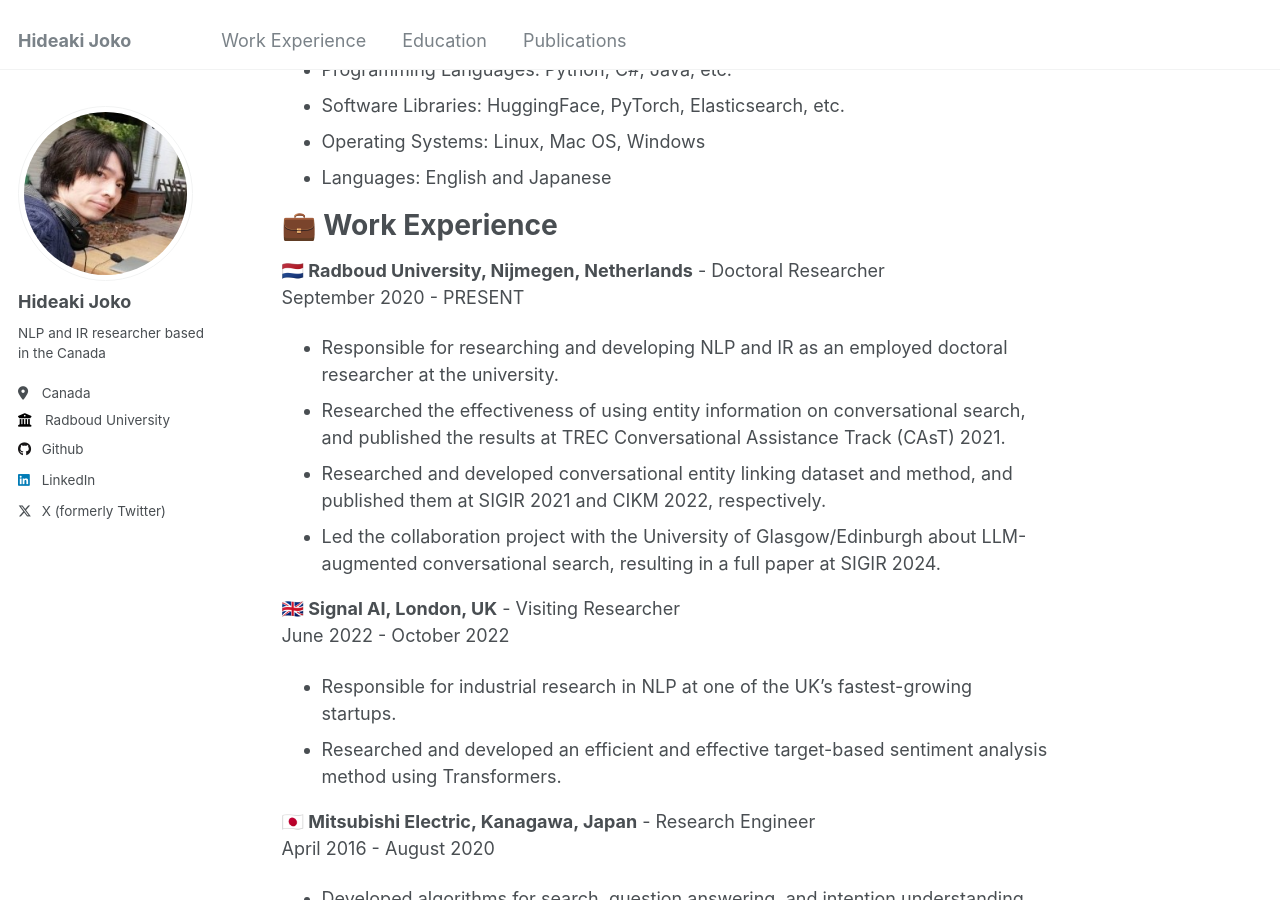
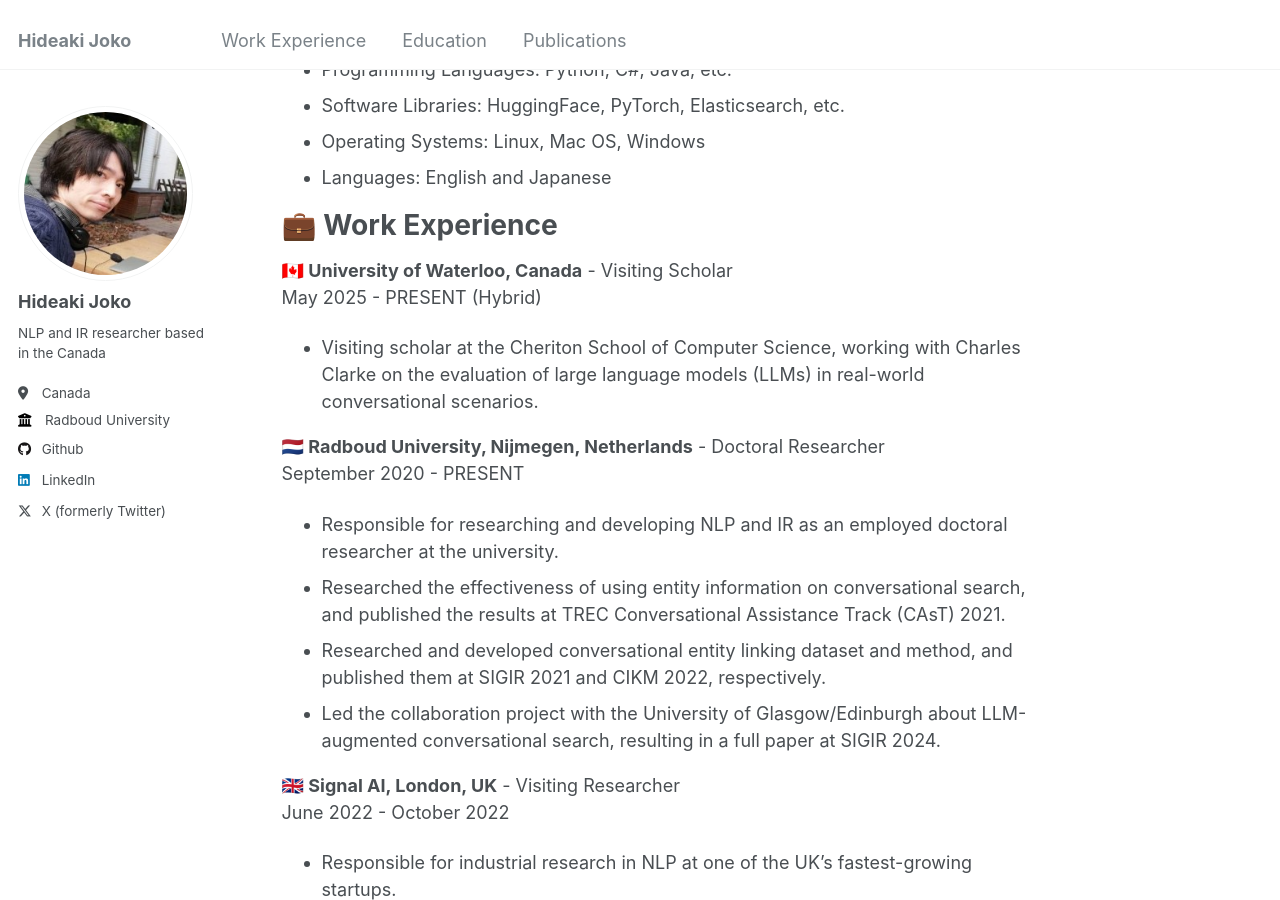
Before and after one commit to hideaki-j/hideaki-j.github.io, a Jekyll site: the page built from _pages/about.md, in a window 1280 px wide and 900 px high, scrolled down 505 px. Built offline with Jekyll 4.4.1, drawn with Linux system fonts in a browser that asks for light colours.

Commit message:
Add work experience as Visiting Scholar at University of Waterloo

```diff
--- a/_pages/about.md
+++ b/_pages/about.md
@@ -23,6 +23,10 @@
 
 
 # 💼 Work Experience
+**🇨🇦 University of Waterloo, Canada** - Visiting Scholar\
+May 2025 - PRESENT (Hybrid)
+- Visiting scholar at the Cheriton School of Computer Science, working with Charles Clarke on the evaluation of large language models (LLMs) in real-world conversational scenarios.
+
 **🇳🇱 Radboud University, Nijmegen, Netherlands** - Doctoral Researcher\
 September 2020 - PRESENT
 - Responsible for researching and developing NLP and IR as an employed doctoral researcher at the university.
```
